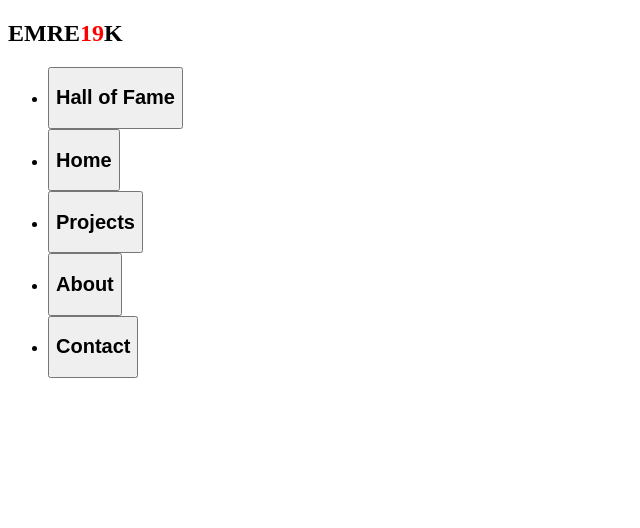
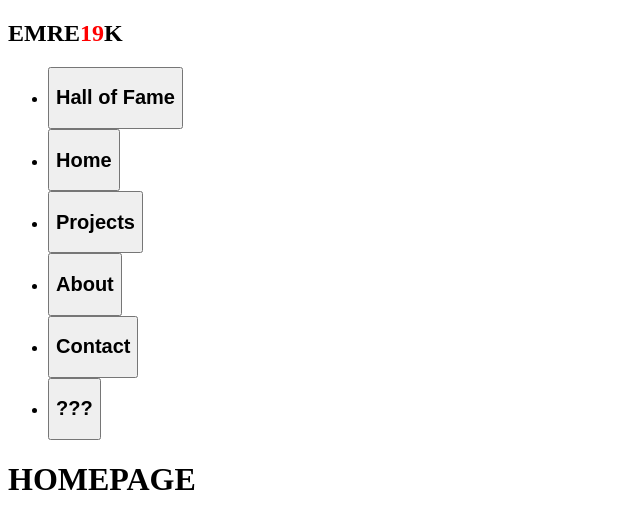
Before and after one commit to emre19K/hackmelol, a React (Create React App) app in the folder frontend/: page /home in a window 1280 px wide. Shown: the top 528 px of the page, without its empty margins (0-640 px from the left). Built offline with nearby package versions, Linux system fonts and the light colour scheme.

Commit message:
init ??? and homepage

```diff
--- a/frontend/src/App.js
+++ b/frontend/src/App.js
@@ -11,6 +11,8 @@ import About from "./pages/AboutPage";
 import LandingPage from "./pages/LandingPage";
 import RegisterForm from "./forms/RegisterForm";
 import LoginForm from "./forms/LoginForm";
+import Surprise from "./pages/SurprisePage";
+import HomePage from "./pages/HomePage";
 
 function NavigationConditional() {
   const location = useLocation();
@@ -26,8 +28,10 @@ function App() {
         <NavigationConditional />
         <Routes>
           <Route exact path="/" element={<LandingPage />} />
+          <Route exact path="/home" element={<HomePage />} />
           <Route exact path="/about" element={<About />} />
           <Route exact path="/register" element={<RegisterForm />} />
+          <Route exact path="/youarecool" element={<Surprise />} />
           <Route exact path="/login" element={<LoginForm />} />
         </Routes>
       </>
--- a/frontend/src/Navbar.js
+++ b/frontend/src/Navbar.js
@@ -14,7 +14,7 @@ const Navbar = () => {
           </button>
         </li>
         <li>
-          <button onClick={() => navigate("/")}>
+          <button onClick={() => navigate("/home")}>
             <h1>Home</h1>
           </button>
         </li>
@@ -33,6 +33,11 @@ const Navbar = () => {
             <h1>Contact</h1>
           </button>
         </li>
+        <li>
+          <button onClick={() => navigate("/youarecool")}>
+            <h1>???</h1>
+          </button>
+        </li>
       </ul>
     </nav>
   );
--- /dev/null
+++ b/frontend/src/pages/HomePage.js
@@ -0,0 +1,7 @@
+function HomePage(){
+    return (
+        <h1>HOMEPAGE</h1>
+    )
+}
+
+export default HomePage;
--- /dev/null
+++ b/frontend/src/pages/SurprisePage.js
@@ -0,0 +1,7 @@
+function Surprise(){
+    return (
+        <h1>???</h1>
+    )
+}
+
+export default Surprise;
```
